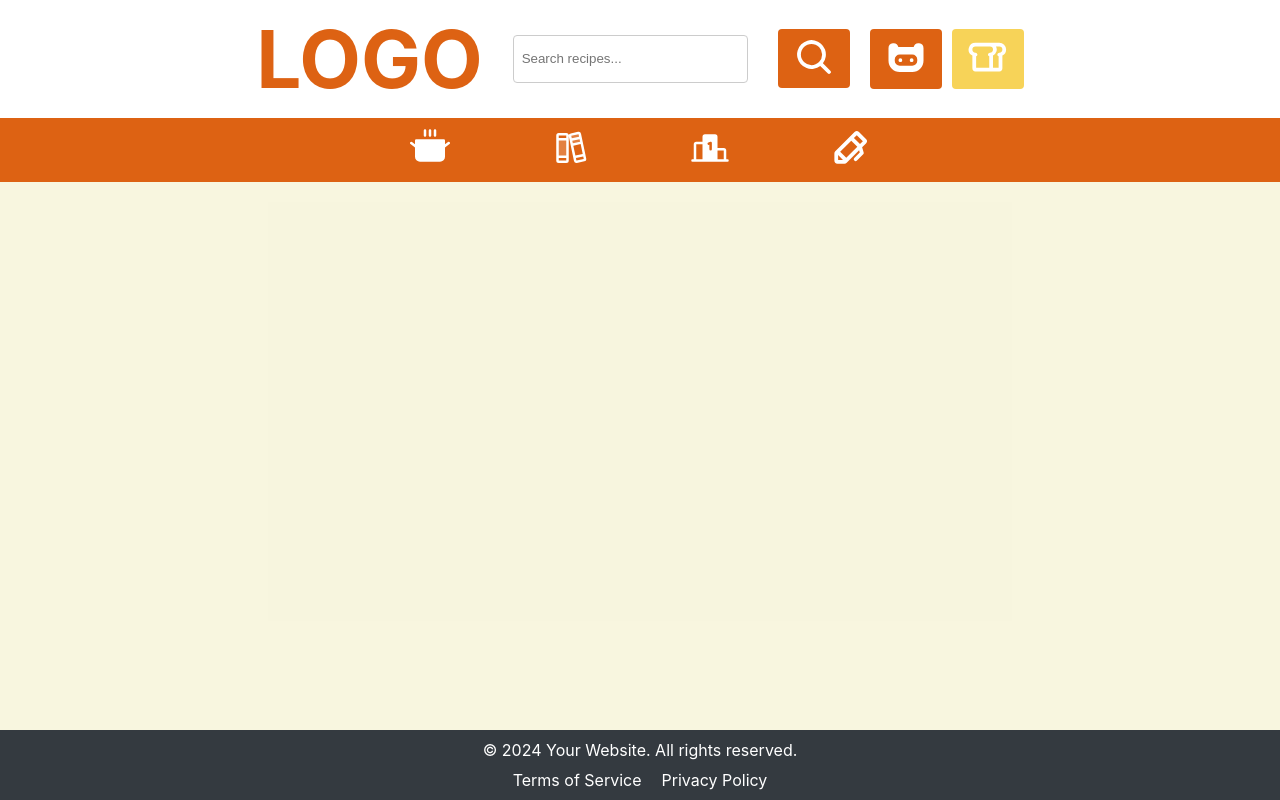
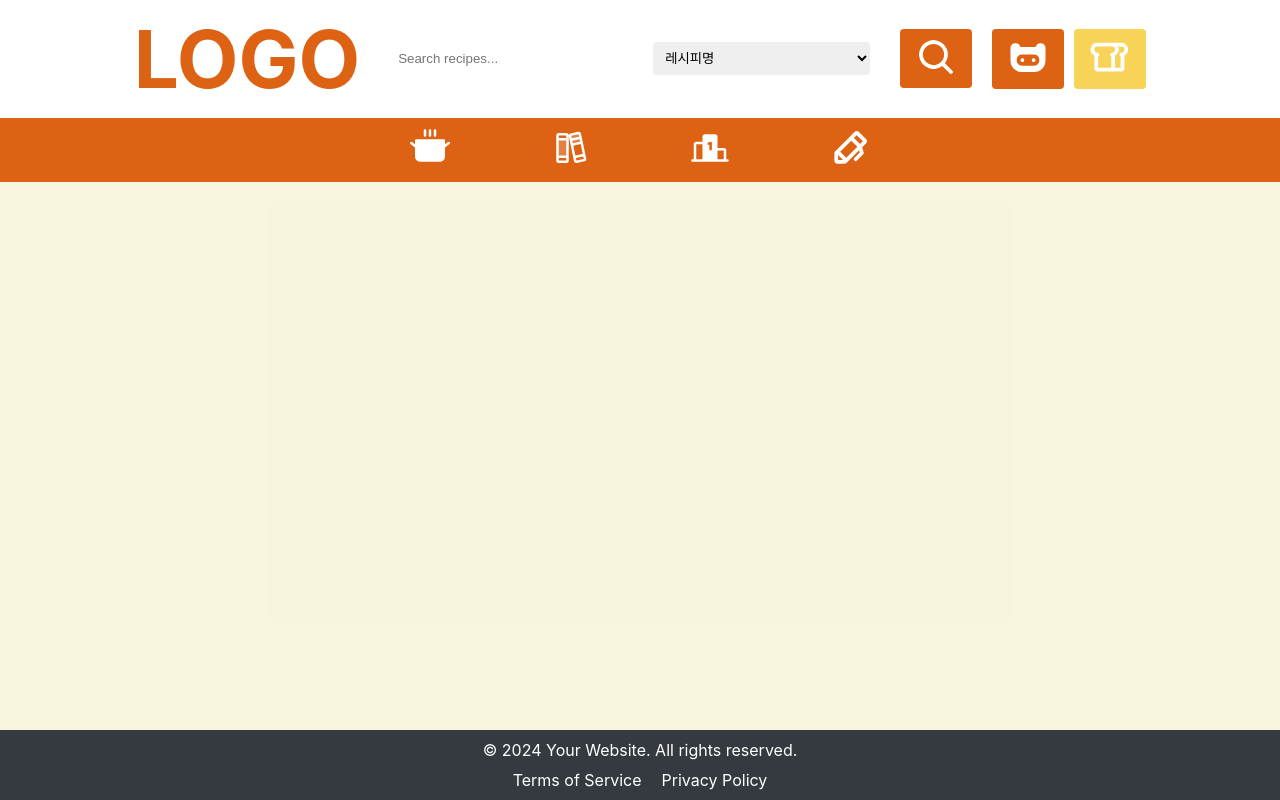
Before and after one commit to song9022/project-recipe, a React (Create React App) app in the folder recipe-app/: page / in a window 1280 px wide. Built offline with nearby package versions, Linux system fonts and the light colour scheme.

Commit message:
네비바 css수정

```diff
--- a/recipe-app/src/components/Navbar.js
+++ b/recipe-app/src/components/Navbar.js
@@ -1,37 +1,63 @@
-import React, { useState } from 'react';
-import { Link, useNavigate } from 'react-router-dom';
+import React, { useState } from "react";
+import { Link, useNavigate } from "react-router-dom";
 import {
   NavbarContainer,
   Logo,
   SearchBar,
+  SearchSelect,
   SearchButton,
   AuthButtons,
   NavButton,
   BottomNav,
   NavList,
-  NavItem
-} from '../styles/Navbar';
-import { PiCookingPotFill, PiBooksDuotone, PiRankingFill, PiPenBold, PiMagnifyingGlassBold, PiFinnTheHumanFill, PiBreadBold, PiDoorBold } from "react-icons/pi";
+  NavItem,
+} from "../styles/Navbar";
+import {
+  PiCookingPotFill,
+  PiBooksDuotone,
+  PiRankingFill,
+  PiPenBold,
+  PiMagnifyingGlassBold,
+  PiFinnTheHumanFill,
+  PiBreadBold,
+  PiDoorBold,
+} from "react-icons/pi";
+import axios from "axios";
 
-const Navbar = ({ setSearchQuery, isLoggedIn, setIsLoggedIn }) => {
-  const [input, setInput] = useState('');
+const Navbar = ({
+  setSearchResults,
+  isLoggedIn,
+  setIsLoggedIn,
+  userData,
+  setUserData,
+}) => {
+  const [searchQuery, setSearchQuery] = useState({
+    keyword: "",
+    searchType: "",
+  });
   const navigate = useNavigate();
 
-  const handleSearchChange = (e) => {
-    setInput(e.target.value);
+  const handleSearch = () => {
+    axios
+      .get(
+        `http://localhost:8080/api/recipes/search?keyword=${searchQuery.keyword}&searchType=${searchQuery.searchType}`
+      )
+      .then((response) => {
+        setSearchResults(response.data);
+        navigate("/search-results");  // 검색 결과 페이지로 이동
+      })
+      .catch((error) => {
+        console.error("Error searching recipes:", error);
+      });
   };
 
-  const handleSearchSubmit = (e) => {
-    if (e.key === 'Enter' || e.type === 'click') {
-      e.preventDefault();
-      setSearchQuery(input);
-      navigate('/category');
-    }
+  const handleSearchChange = (e) => {
+    setSearchQuery({ ...searchQuery, [e.target.name]: e.target.value });
   };
 
   const handleLogout = () => {
     setIsLoggedIn(false);
-    navigate('/');
+    navigate("/");
   };
 
   return (
@@ -41,23 +67,43 @@ const Navbar = ({ setSearchQuery, isLoggedIn, setIsLoggedIn }) => {
         <SearchBar
           type="text"
           placeholder="Search recipes..."
-          value={input}
+          name="keyword"
+          value={searchQuery.keyword}
           onChange={handleSearchChange}
-          onKeyDown={handleSearchSubmit}
         />
-        <SearchButton onClick={handleSearchSubmit}><PiMagnifyingGlassBold size={40} /></SearchButton>
+        <SearchSelect
+          name="searchType"
+          value={searchQuery.searchType}
+          onChange={handleSearchChange}
+        >
+          <option value="name">레시피명</option>
+          <option value="ingredient">재료</option>
+        </SearchSelect>
+        <SearchButton onClick={handleSearch}>
+          <PiMagnifyingGlassBold size={40} />
+        </SearchButton>
         <AuthButtons>
           {isLoggedIn ? (
             <>
-              <NavButton to="/mypage" className='mypage-button'><PiFinnTheHumanFill size={40} /></NavButton>
-              <NavButton as="button" className='logout-button' onClick={handleLogout}>
-              <PiDoorBold size={40} />
+              <NavButton to="/mypage" className="mypage-button">
+                <PiFinnTheHumanFill size={40} />
+              </NavButton>
+              <NavButton
+                as="button"
+                className="logout-button"
+                onClick={handleLogout}
+              >
+                <PiDoorBold size={40} />
               </NavButton>
             </>
           ) : (
             <>
-              <NavButton to="/login" className='login-button'><PiFinnTheHumanFill size={40} /></NavButton>
-              <NavButton to="/signup" className='signup-button'><PiBreadBold size={40} /></NavButton>
+              <NavButton to="/login" className="login-button">
+                <PiFinnTheHumanFill size={40} />
+              </NavButton>
+              <NavButton to="/signup" className="signup-button">
+                <PiBreadBold size={40} />
+              </NavButton>
             </>
           )}
         </AuthButtons>
@@ -65,16 +111,24 @@ const Navbar = ({ setSearchQuery, isLoggedIn, setIsLoggedIn }) => {
       <BottomNav>
         <NavList>
           <NavItem>
-            <Link to="/recommend"><PiCookingPotFill size={40} /></Link>
+            <Link to="/recommend">
+              <PiCookingPotFill size={40} />
+            </Link>
           </NavItem>
           <NavItem>
-            <Link to="/category"><PiBooksDuotone size={40} /></Link>
+            <Link to="/category">
+              <PiBooksDuotone size={40} />
+            </Link>
           </NavItem>
           <NavItem>
-            <Link to="/ranking"><PiRankingFill size={40} /></Link>
+            <Link to="/ranking">
+              <PiRankingFill size={40} />
+            </Link>
           </NavItem>
           <NavItem>
-            <Link to="/review"><PiPenBold size={40} /></Link>
+            <Link to="/review">
+              <PiPenBold size={40} />
+            </Link>
           </NavItem>
         </NavList>
       </BottomNav>
--- a/recipe-app/src/styles/Navbar.js
+++ b/recipe-app/src/styles/Navbar.js
@@ -28,9 +28,26 @@ export const SearchBar = styled.input`
   width: 17.5%; /* 서치바의 길이를 줄임 */
   min-height: 30px;
   padding: 8px;
-  border: 1px solid #ccc;
+  border: none;
   border-radius: 4px;
   margin: 0 10px; /* 요소 사이의 간격 조절 */
+  &:focus {
+    outline: none; /* 포커스 시 기본 테두리 제거 */
+    border-bottom: 2px solid #DD6213; /* 포커스 시 언더라인 추가 */
+  }
+`;
+
+export const SearchSelect = styled.select`
+  width: 17.5%; /* 서치바의 길이를 줄임 */
+  min-height: 30px;
+  padding: 8px;
+  border: none;
+  border-radius: 4px;
+  margin: 0 10px; /* 요소 사이의 간격 조절 */
+  &:focus {
+    outline: none; /* 포커스 시 기본 테두리 제거 */
+    border-bottom: 2px solid #DD6213; /* 포커스 시 언더라인 추가 */
+  }
 `;
 
 export const SearchButton = styled.button`
```
Also changed, not shown: 6 other files (tests, documents, lock files or other folders).
